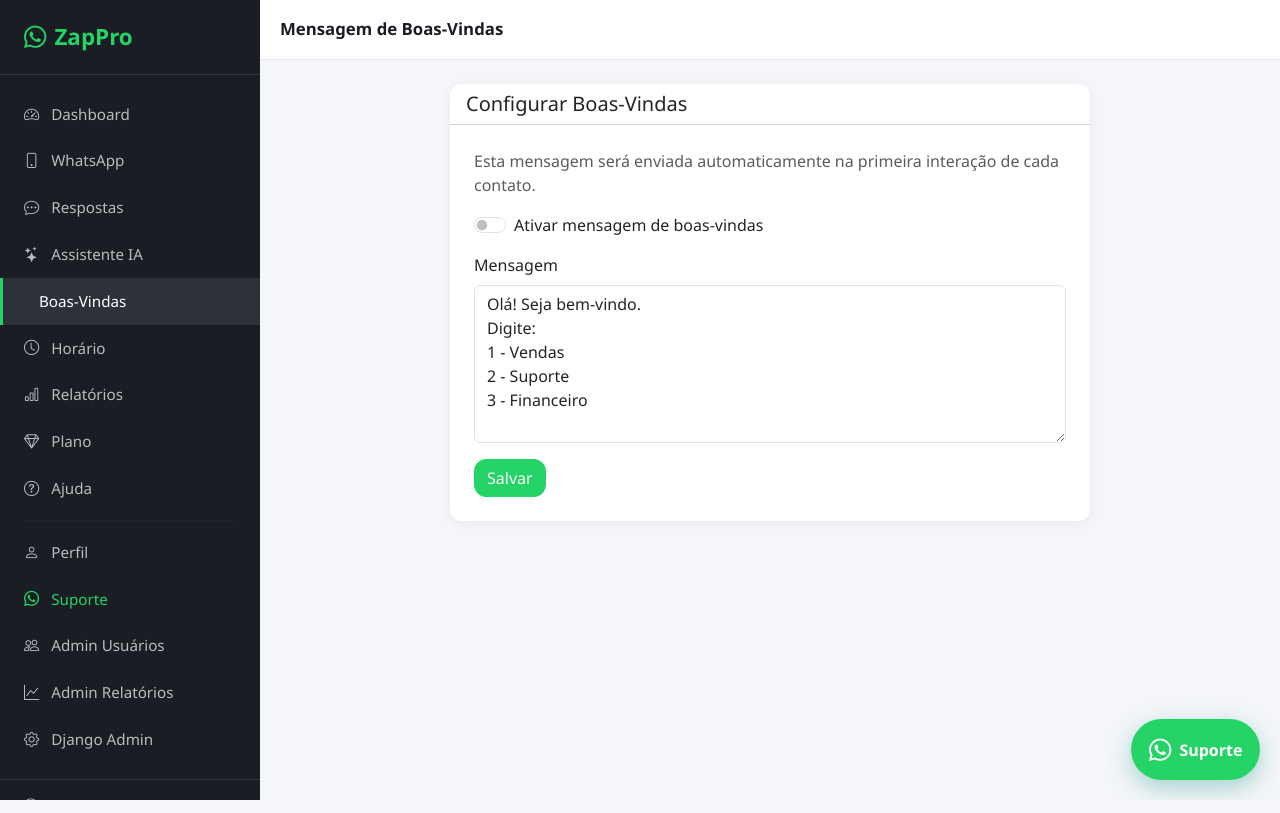
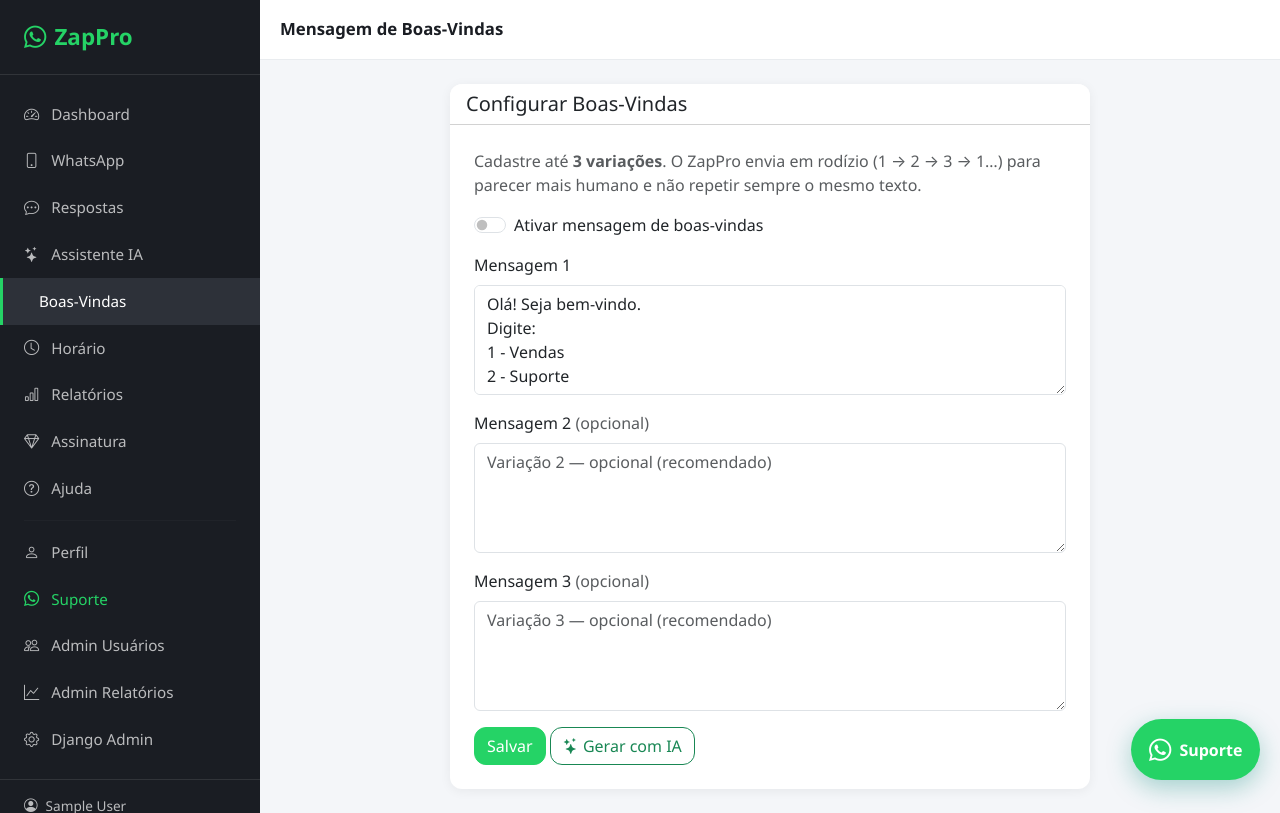
Before and after one commit to FredFernandesReis/zappro, a Django app: page /respostas/boas-vindas/ in a window 1280 px wide. Run offline with Django 4.2, Linux system fonts and the light colour scheme; the visitor is signed in with stand-in values (Sample User, id 1); data comes from the database, SQL or seed files in the repository; data that the repository does not hold is empty.

Commit message:
Humanize replies, rotate welcome messages, and show expiry notice.
Adds slower typing delays, up to 3 rotating welcomes, subscription page, and a 5-day renewal banner.

Co-authored-by: Cursor <cursoragent@cursor.com>

```diff
--- a/autorespostas/admin.py
+++ b/autorespostas/admin.py
@@ -16,7 +16,7 @@ class AutoRespostaAdmin(admin.ModelAdmin):
 
 @admin.register(ConfiguracaoBoasVindas)
 class ConfiguracaoBoasVindasAdmin(admin.ModelAdmin):
-    list_display = ("user", "ativo", "atualizado_em")
+    list_display = ("user", "ativo", "ultima_variacao", "atualizado_em")
 
 
 @admin.register(ConfiguracaoHorario)
--- a/autorespostas/forms.py
+++ b/autorespostas/forms.py
@@ -28,16 +28,27 @@ class AutoRespostaForm(forms.ModelForm):
 
 
 class BoasVindasForm(forms.ModelForm):
-    """Configuração da mensagem de boas-vindas."""
+    """Configuração das mensagens de boas-vindas (até 3 variações)."""
 
     class Meta:
         model = ConfiguracaoBoasVindas
-        fields = ("ativo", "mensagem")
+        fields = ("ativo", "mensagem", "mensagem_2", "mensagem_3")
         widgets = {
             "ativo": forms.CheckboxInput(attrs={"class": "form-check-input"}),
             "mensagem": forms.Textarea(attrs={
                 "class": "form-control",
-                "rows": 6,
+                "rows": 4,
+                "placeholder": "Variação 1 — obrigatória se ativar",
+            }),
+            "mensagem_2": forms.Textarea(attrs={
+                "class": "form-control",
+                "rows": 4,
+                "placeholder": "Variação 2 — opcional (recomendado)",
+            }),
+            "mensagem_3": forms.Textarea(attrs={
+                "class": "form-control",
+                "rows": 4,
+                "placeholder": "Variação 3 — opcional (recomendado)",
             }),
         }
 
--- a/autorespostas/models.py
+++ b/autorespostas/models.py
@@ -32,15 +32,20 @@ class AutoResposta(models.Model):
 
 
 class ConfiguracaoBoasVindas(models.Model):
-    """Mensagem de boas-vindas enviada ao primeiro contato."""
+    """Mensagens de boas-vindas (até 3) enviadas ao primeiro contato, com rotação."""
 
     user = models.OneToOneField(
         User, on_delete=models.CASCADE, related_name="config_boas_vindas"
     )
     ativo = models.BooleanField("Ativo", default=False)
     mensagem = models.TextField(
-        "Mensagem",
+        "Mensagem 1",
         default="Olá! Seja bem-vindo.\nDigite:\n1 - Vendas\n2 - Suporte\n3 - Financeiro",
+    )
+    mensagem_2 = models.TextField("Mensagem 2", blank=True, default="")
+    mensagem_3 = models.TextField("Mensagem 3", blank=True, default="")
+    ultima_variacao = models.PositiveSmallIntegerField(
+        "Última variação enviada", default=0
     )
     atualizado_em = models.DateTimeField(auto_now=True)
 
@@ -50,6 +55,29 @@ class ConfiguracaoBoasVindas(models.Model):
 
     def __str__(self):
         return f"Boas-vindas de {self.user.username}"
+
+    def mensagens_ativas(self):
+        """Lista as mensagens preenchidas (1 a 3)."""
+        msgs = []
+        for texto in (self.mensagem, self.mensagem_2, self.mensagem_3):
+            limpo = (texto or "").strip()
+            if limpo:
+                msgs.append(limpo)
+        return msgs
+
+    def escolher_mensagem(self):
+        """
+        Escolhe a próxima variação em rodízio (1→2→3→1...).
+        Assim não manda sempre o mesmo texto.
+        """
+        msgs = self.mensagens_ativas()
+        if not msgs:
+            return None
+        idx = self.ultima_variacao % len(msgs)
+        escolhida = msgs[idx]
+        self.ultima_variacao = (idx + 1) % len(msgs)
+        self.save(update_fields=["ultima_variacao", "atualizado_em"])
+        return escolhida
 
 
 class ConfiguracaoHorario(models.Model):
--- a/autorespostas/views.py
+++ b/autorespostas/views.py
@@ -287,8 +287,13 @@ def assistente_salvar_view(request):
         )
         criadas += 1
 
-    boas_vindas = str(body.get("boas_vindas") or "").strip()[:2000]
-    aplicar_bv = bool(body.get("aplicar_boas_vindas")) and bool(boas_vindas)
+    boas_lista = body.get("boas_vindas_lista")
+    if not isinstance(boas_lista, list):
+        boas_lista = []
+    bv1 = str((boas_lista[0] if len(boas_lista) > 0 else body.get("boas_vindas")) or "").strip()[:2000]
+    bv2 = str((boas_lista[1] if len(boas_lista) > 1 else "") or "").strip()[:2000]
+    bv3 = str((boas_lista[2] if len(boas_lista) > 2 else "") or "").strip()[:2000]
+    aplicar_bv = bool(body.get("aplicar_boas_vindas")) and bool(bv1)
     bv_ok = False
     if aplicar_bv:
         plan = _get_user_plan(request.user)
@@ -296,7 +301,9 @@ def assistente_salvar_view(request):
             erros.append("Seu plano não inclui mensagem de boas-vindas.")
         else:
             config, _ = ConfiguracaoBoasVindas.objects.get_or_create(user=request.user)
-            config.mensagem = boas_vindas
+            config.mensagem = bv1
+            config.mensagem_2 = bv2
+            config.mensagem_3 = bv3
             config.ativo = True
             config.save()
             bv_ok = True
--- a/subscriptions/context_processors.py
+++ b/subscriptions/context_processors.py
@@ -15,6 +15,8 @@ def subscription_context(request):
             if getattr(settings, "ADMIN_WHATSAPP", "")
             else ""
         ),
+        "subscription_expiring_soon": False,
+        "dias_restantes": None,
     }
     if request.user.is_authenticated:
         subscription = getattr(request.user, "subscription", None)
@@ -22,4 +24,8 @@ def subscription_context(request):
         if subscription:
             context["subscription_active"] = subscription.esta_ativa
             context["user_plan"] = subscription.plan
+            if subscription.esta_ativa:
+                dias = subscription.dias_restantes
+                context["dias_restantes"] = dias
+                context["subscription_expiring_soon"] = dias <= 5
     return context
--- a/subscriptions/middleware.py
+++ b/subscriptions/middleware.py
@@ -16,6 +16,7 @@ class SubscriptionMiddleware:
         "/accounts/",
         "/admin/",
         "/assinaturas/renovar/",
+        "/assinaturas/minha/",
         "/assinaturas/planos/",
         "/assinaturas/checkout/",
         "/assinaturas/cakto/",
@@ -61,6 +62,7 @@ class SubscriptionMiddleware:
 
                     allowed = [
                         reverse("subscriptions:renew"),
+                        reverse("subscriptions:minha"),
                         reverse("subscriptions:plans"),
                         reverse("subscriptions:checkout"),
                         reverse("subscriptions:checkout_success"),
--- a/subscriptions/urls.py
+++ b/subscriptions/urls.py
@@ -10,6 +10,7 @@ app_name = "subscriptions"
 
 urlpatterns = [
     path("renovar/", views.renew_view, name="renew"),
+    path("minha/", views.minha_assinatura_view, name="minha"),
     path("planos/", views.plans_view, name="plans"),
     path("checkout/", views.checkout_view, name="checkout"),
     path("checkout/sucesso/", views.checkout_success_view, name="checkout_success"),
--- a/templates/autorespostas/boas_vindas.html
+++ b/templates/autorespostas/boas_vindas.html
@@ -9,7 +9,10 @@
                 <h5 class="mb-0"><i class="bi bi-hand-wave"></i> Configurar Boas-Vindas</h5>
             </div>
             <div class="card-body p-4">
-                <p class="text-muted">Esta mensagem será enviada automaticamente na primeira interação de cada contato.</p>
+                <p class="text-muted">
+                    Cadastre até <strong>3 variações</strong>. O ZapPro envia em rodízio
+                    (1 → 2 → 3 → 1…) para parecer mais humano e não repetir sempre o mesmo texto.
+                </p>
                 <form method="post">
                     {% csrf_token %}
                     <div class="form-check form-switch mb-3">
@@ -17,10 +20,21 @@
                         <label class="form-check-label" for="{{ form.ativo.id_for_label }}">Ativar mensagem de boas-vindas</label>
                     </div>
                     <div class="mb-3">
-                        <label class="form-label">{{ form.mensagem.label }}</label>
+                        <label class="form-label">Mensagem 1</label>
                         {{ form.mensagem }}
                     </div>
+                    <div class="mb-3">
+                        <label class="form-label">Mensagem 2 <span class="text-muted">(opcional)</span></label>
+                        {{ form.mensagem_2 }}
+                    </div>
+                    <div class="mb-3">
+                        <label class="form-label">Mensagem 3 <span class="text-muted">(opcional)</span></label>
+                        {{ form.mensagem_3 }}
+                    </div>
                     <button type="submit" class="btn btn-whatsapp">Salvar</button>
+                    <a href="{% url 'autorespostas:assistente' %}" class="btn btn-outline-success">
+                        <i class="bi bi-stars"></i> Gerar com IA
+                    </a>
                 </form>
             </div>
         </div>
--- a/templates/base.html
+++ b/templates/base.html
@@ -46,8 +46,8 @@
                 <a href="{% url 'reports:user' %}" class="nav-link {% if request.resolver_match.app_name == 'reports' %}active{% endif %}">
                     <i class="bi bi-bar-chart"></i> Relatórios
                 </a>
-                <a href="{% url 'subscriptions:plans' %}" class="nav-link {% if request.resolver_match.url_name == 'plans' %}active{% endif %}">
-                    <i class="bi bi-gem"></i> Plano
+                <a href="{% url 'subscriptions:minha' %}" class="nav-link {% if request.resolver_match.url_name == 'minha' or request.resolver_match.url_name == 'plans' or request.resolver_match.url_name == 'checkout' %}active{% endif %}">
+                    <i class="bi bi-gem"></i> Assinatura
                 </a>
                 <a href="{% url 'dashboard:ajuda' %}" class="nav-link {% if request.resolver_match.url_name == 'ajuda' %}active{% endif %}">
                     <i class="bi bi-question-circle"></i> Ajuda
@@ -97,9 +97,11 @@
                 </div>
                 <div class="topbar-right">
                     {% if user_subscription %}
-                    <span class="badge plan-badge">{{ user_plan.nome }}</span>
+                    <a href="{% url 'subscriptions:minha' %}" class="badge plan-badge text-decoration-none">{{ user_plan.nome }}</a>
                     {% if not subscription_active %}
                     <span class="badge bg-danger">Vencido</span>
+                    {% elif subscription_expiring_soon %}
+                    <span class="badge bg-warning text-dark">{{ dias_restantes }}d</span>
                     {% endif %}
                     {% endif %}
                 </div>
@@ -147,6 +149,17 @@
                 </div>
                 {% endfor %}
                 {% if not user.is_authenticated %}</div>{% endif %}
+                {% endif %}
+
+                {% if user.is_authenticated and subscription_expiring_soon and request.resolver_match.url_name != 'minha' and request.resolver_match.url_name != 'checkout' %}
+                <div class="alert alert-warning alert-dismissible fade show renew-banner" role="alert">
+                    <i class="bi bi-exclamation-triangle-fill"></i>
+                    Sua assinatura vence em <strong>{{ dias_restantes }} dia(s)</strong>.
+                    <a href="{% url 'subscriptions:minha' %}" class="alert-link">Ver assinatura</a>
+                    ou
+                    <a href="{% url 'subscriptions:checkout' %}" class="alert-link">renovar agora</a>.
+                    <button type="button" class="btn-close" data-bs-dismiss="alert"></button>
+                </div>
                 {% endif %}
 
                 {% block auth_content %}
--- a/whatsapp-service/server.js
+++ b/whatsapp-service/server.js
@@ -463,8 +463,8 @@ app.post('/send', authMiddleware, async (req, res) => {
             });
         }
 
-        // Digitando: mínimo 3s para ficar visível; máx 20s
-        const requestedDelay = Math.min(Math.max(Number(delaySeconds) || 0, 0), 20);
+        // Digitando: mínimo 3s para ficar visível; máx 25s (mensagens longas)
+        const requestedDelay = Math.min(Math.max(Number(delaySeconds) || 0, 0), 25);
         const typingMs = showTyping
             ? Math.max(requestedDelay, 3) * 1000
             : requestedDelay * 1000;
--- a/zappro/settings.py
+++ b/zappro/settings.py
@@ -166,8 +166,8 @@ WHATSAPP_SERVICE_SECRET = os.environ.get("WHATSAPP_SERVICE_SECRET", "um-segredo-
 WHATSAPP_SESSIONS_DIR = BASE_DIR / "sessoes"
 
 # Autoresposta — atraso e "digitando..." (fixo, leve, anti-bloqueio)
-AUTORESPOSTA_DELAY_SEGUNDOS = 4
-AUTORESPOSTA_DELAY_VARIACAO_SEGUNDOS = 3
+AUTORESPOSTA_DELAY_SEGUNDOS = 7
+AUTORESPOSTA_DELAY_VARIACAO_SEGUNDOS = 5
 AUTORESPOSTA_MOSTRAR_DIGITANDO = True
 BOAS_VINDAS_INTERVALO_MINUTOS = 20
 
```
Also changed, not shown: autorespostas/ai_service.py (+23 -6 lines), subscriptions/views.py (+11 -0 lines), templates/autorespostas/assistente.html (+34 -14 lines), templates/subscriptions/minha_assinatura.html (added, +77 -0 lines), whatsapp/message_handler.py (+13 -8 lines), autorespostas/migrations/0004_boas_vindas_variacoes.py (added).
